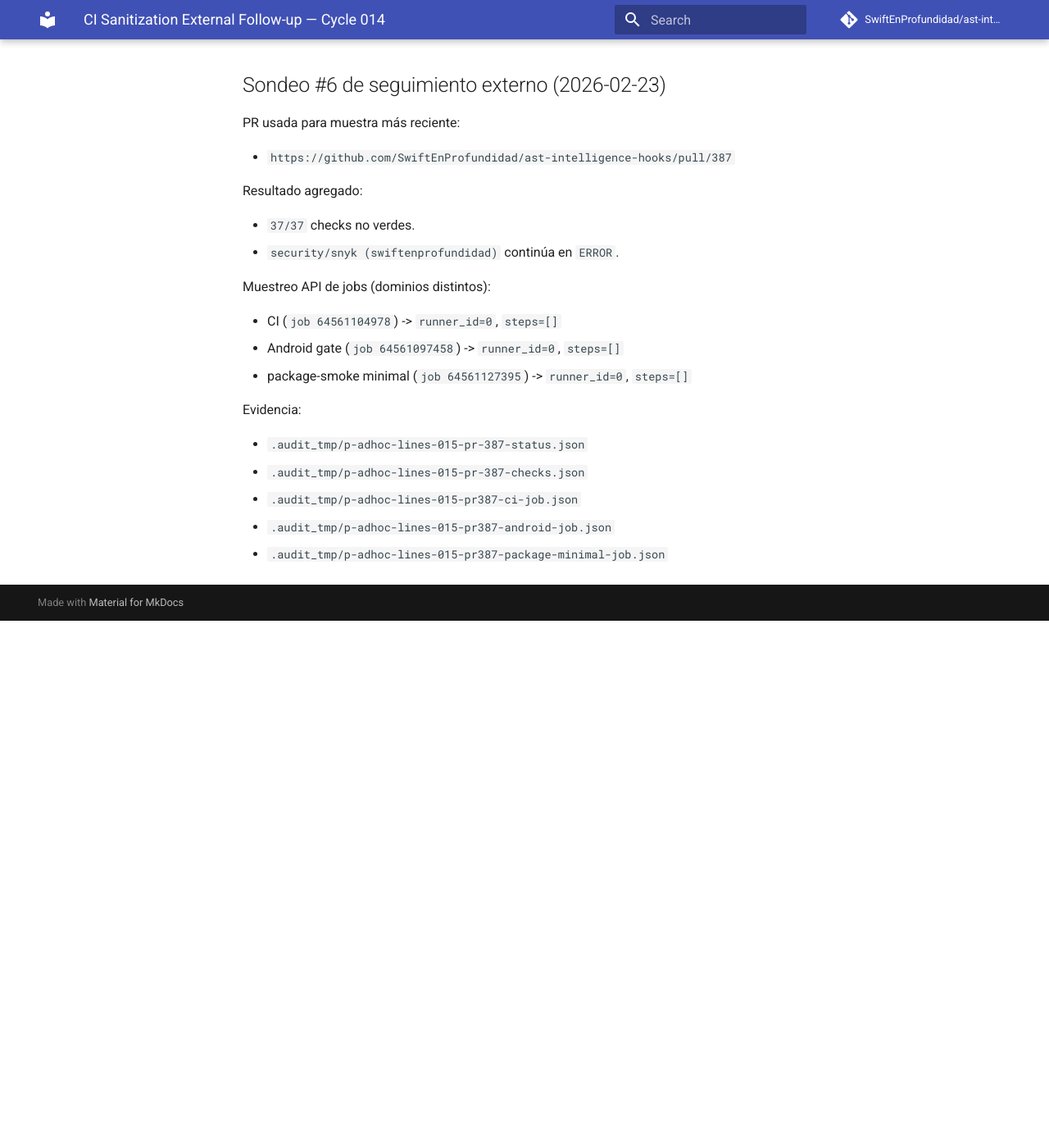
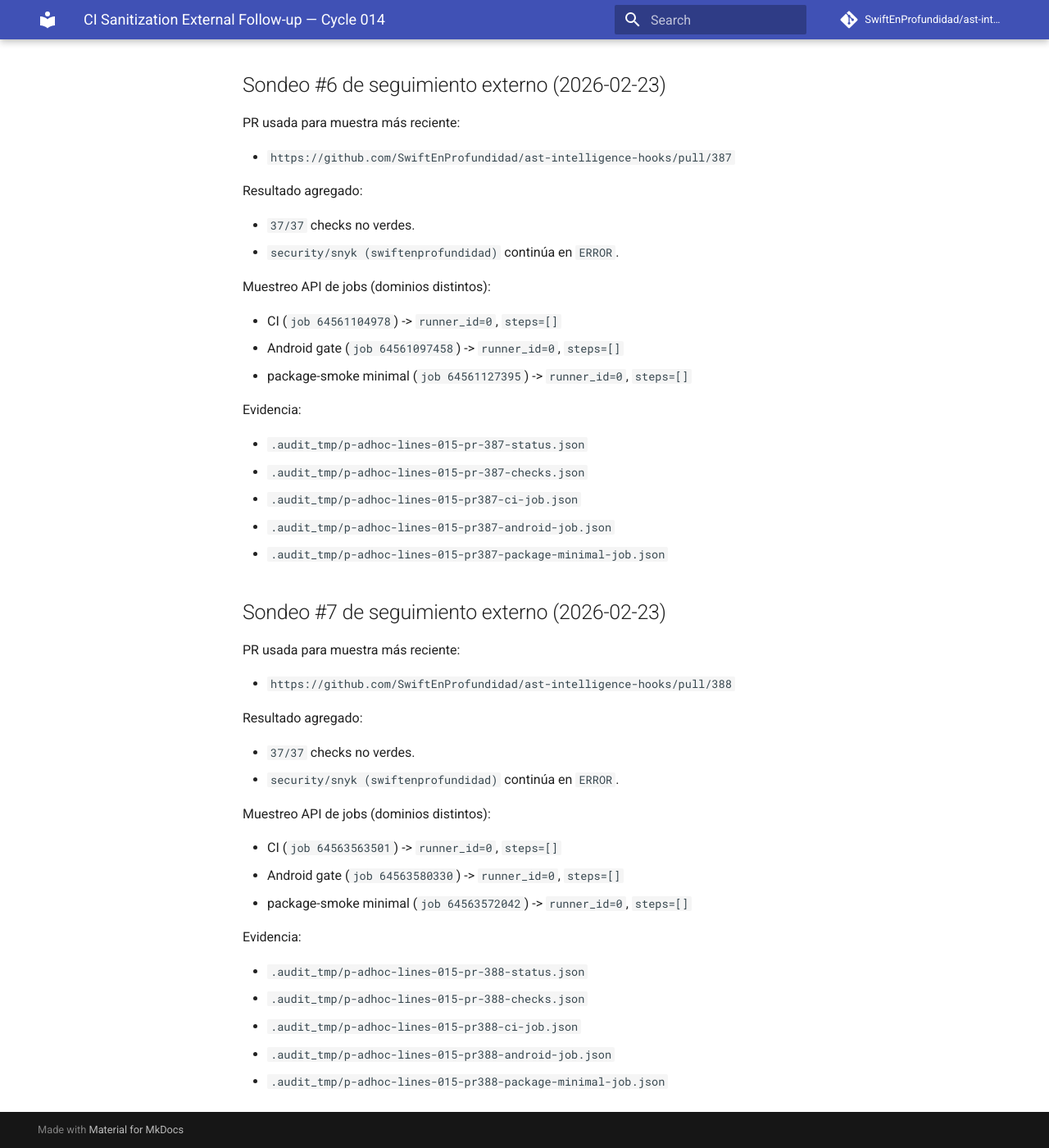
Before and after one commit to SwiftEnProfundidad/ast-intelligence-hooks, an MkDocs documentation site: the page built from docs/validation/ci-sanitization-cycle-014-external-follow-up.md, in a window 1280 px wide and 1400 px high, scrolled down 4710 px. Shown: the whole window at 82% size. Built offline with MkDocs 1.6.1 and Material for MkDocs 9.7.7, drawn with Linux system fonts in a browser that asks for light colours; comment, search, counter and statistics services are not loaded; before the commit the page ends 5467 px from its top, so only the background shows below that.

Commit message:
docs(validation): record external follow-up probe #7 for cycle 014

```diff
--- a/docs/validation/ci-sanitization-cycle-014-external-follow-up.md
+++ b/docs/validation/ci-sanitization-cycle-014-external-follow-up.md
@@ -191,3 +191,28 @@ Evidencia:
 - `.audit_tmp/p-adhoc-lines-015-pr387-ci-job.json`
 - `.audit_tmp/p-adhoc-lines-015-pr387-android-job.json`
 - `.audit_tmp/p-adhoc-lines-015-pr387-package-minimal-job.json`
+
+## Sondeo #7 de seguimiento externo (2026-02-23)
+
+PR usada para muestra más reciente:
+
+- `https://github.com/SwiftEnProfundidad/ast-intelligence-hooks/pull/388`
+
+Resultado agregado:
+
+- `37/37` checks no verdes.
+- `security/snyk (swiftenprofundidad)` continúa en `ERROR`.
+
+Muestreo API de jobs (dominios distintos):
+
+- CI (`job 64563563501`) -> `runner_id=0`, `steps=[]`
+- Android gate (`job 64563580330`) -> `runner_id=0`, `steps=[]`
+- package-smoke minimal (`job 64563572042`) -> `runner_id=0`, `steps=[]`
+
+Evidencia:
+
+- `.audit_tmp/p-adhoc-lines-015-pr-388-status.json`
+- `.audit_tmp/p-adhoc-lines-015-pr-388-checks.json`
+- `.audit_tmp/p-adhoc-lines-015-pr388-ci-job.json`
+- `.audit_tmp/p-adhoc-lines-015-pr388-android-job.json`
+- `.audit_tmp/p-adhoc-lines-015-pr388-package-minimal-job.json`
```
Also changed, not shown: docs/REFRACTOR_PROGRESS.md (+5 -0 lines).
